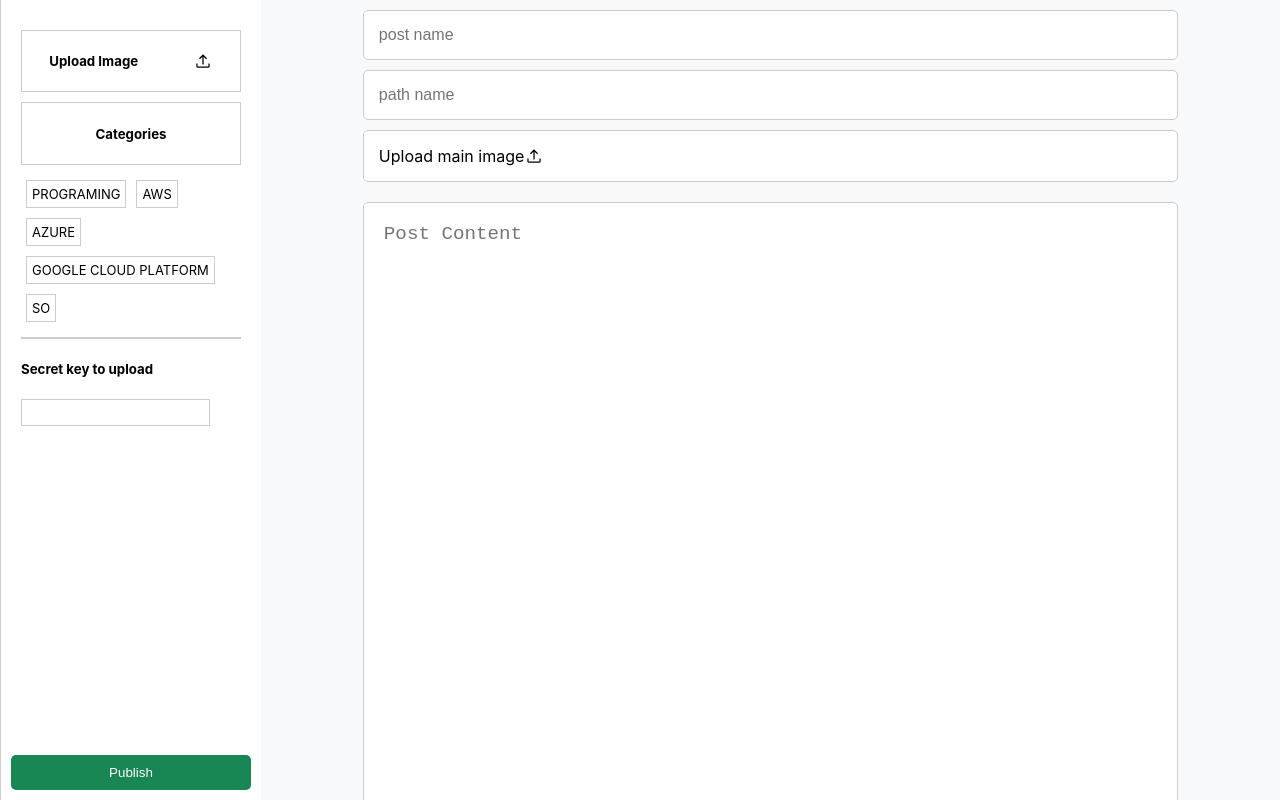
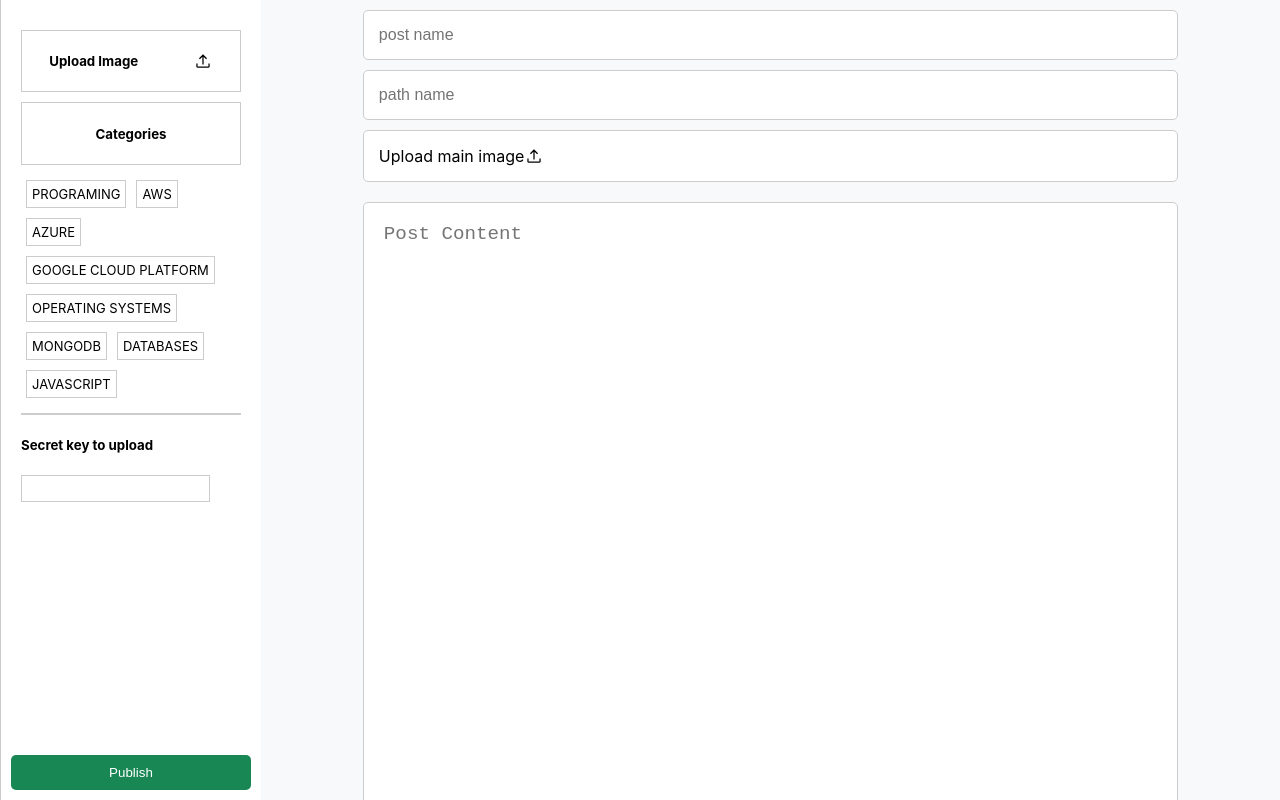
Before and after one commit to AlexChavezz/blog, a Next.js app: page /new in a window 1280 px wide. Built offline with nearby package versions, Linux system fonts and the light colour scheme.

Commit message:
new-categories added

```diff
--- a/components/new_post/AsideBar.js
+++ b/components/new_post/AsideBar.js
@@ -6,7 +6,7 @@ import { UploadImage } from './UploadImage';
 import styles from '../../styles/AsideBarComponent.module.css'
 import { useForm } from '../../hooks/useForm';
 
-const categories = ['PROGRAMING', 'AWS', 'AZURE', 'GOOGLE CLOUD PLATFORM', 'SO']
+const categories = ['PROGRAMING', 'AWS', 'AZURE', 'GOOGLE CLOUD PLATFORM', 'OPERATING SYSTEMS', 'MONGODB', 'DATABASES', 'JAVASCRIPT'];
 export const AsideBar = (props) => {
     const [uploadedImages, setUploadedImages] = useState([]);
     const [activeCategories, setActiveCategories] = useState([]);
--- a/pages/new/index.js
+++ b/pages/new/index.js
@@ -96,6 +96,8 @@ export default function CreatePost() {
                                     <Image
                                         src={isThereAUrlFile.url}
                                         alt='main-image'
+                                        width={800}
+                                        height={400}
                                     />
                                 )
                         }
```
